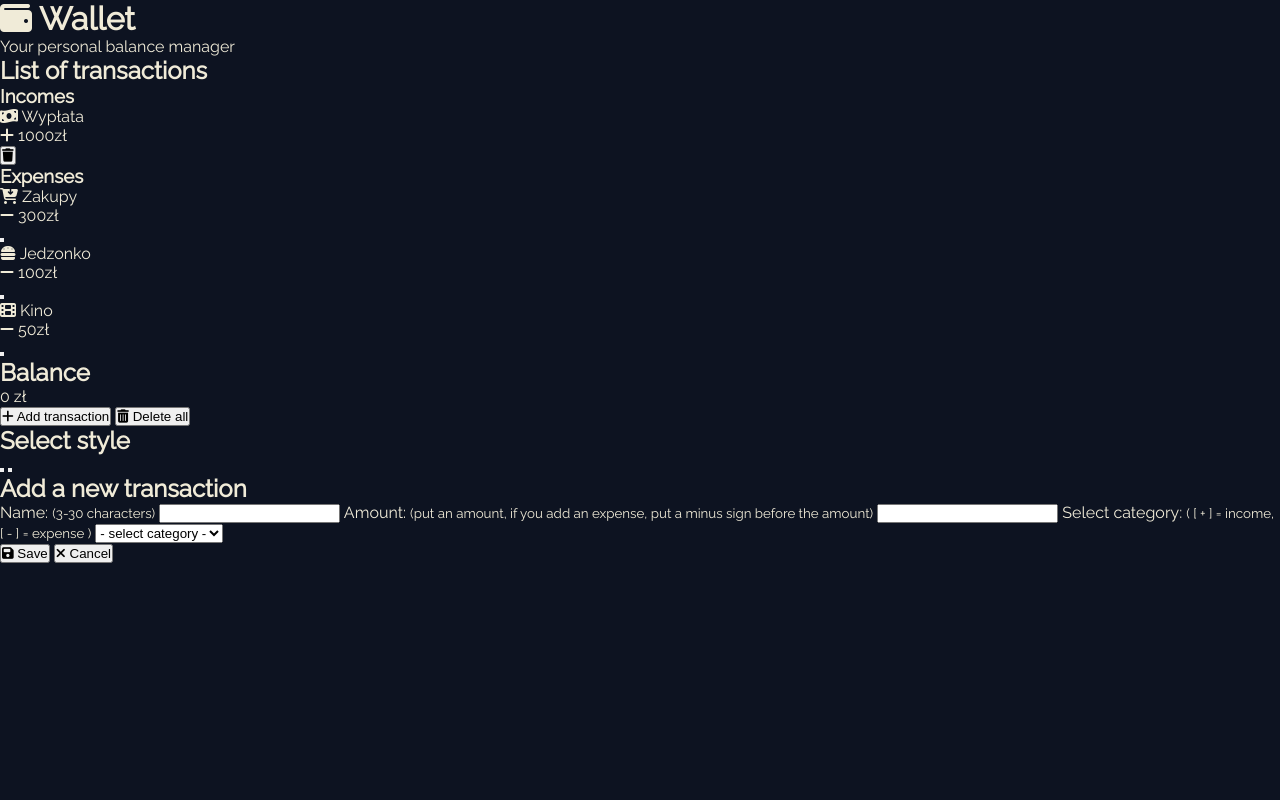
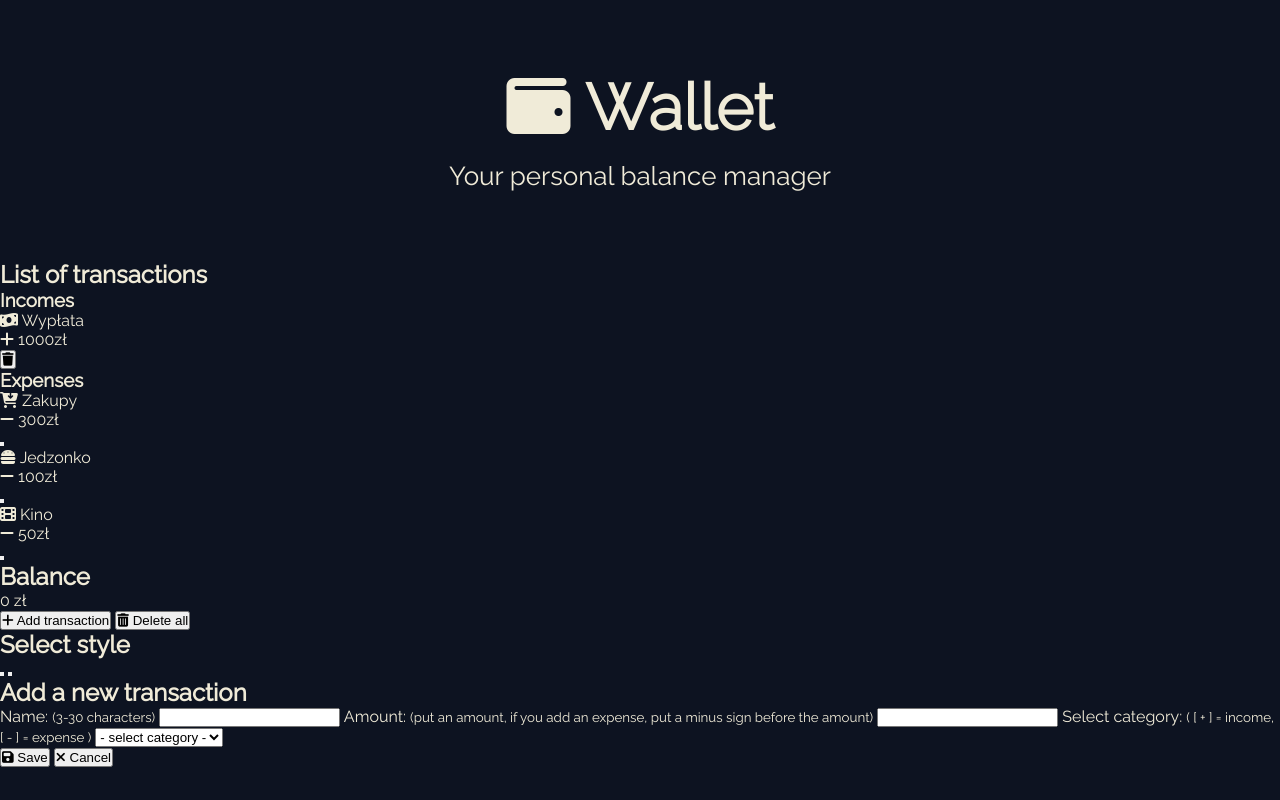
Before and after one commit to wojtekpirog/E-wallet_App_Sass_JavaScript_Responsive, a plain HTML site: page index.html in a window 1280 px wide. Drawn offline with Linux system fonts and the light colour scheme.

Commit message:
Add and then style header

```diff
--- a/index.html
+++ b/index.html
@@ -13,7 +13,7 @@
 <body>
   <!-- Header -->
   <header class="header">
-    <h1><i class="fa-solid fa-wallet"></i> Wallet</h1>
+    <h1 class="header__title"><i class="fa-solid fa-wallet"></i> Wallet</h1>
     <p class="header__text">Your personal balance manager</p>
   </header>
   <!-- Header -->
--- /dev/null
+++ b/scss/breakpoints/_index.scss
@@ -0,0 +1 @@
+@forward "./small";
--- /dev/null
+++ b/scss/breakpoints/_small.scss
@@ -0,0 +1,12 @@
+@media screen and (min-width: 576px) {
+  .header {
+    height: 260px;
+
+    &__title {
+      font-size: 6.4rem;
+    }
+    &__text {
+      font-size: 2.6rem;
+    }
+  }
+}
--- /dev/null
+++ b/scss/components/_header.scss
@@ -0,0 +1,19 @@
+.header {
+  height: 200px;
+  display: flex;
+  flex-direction: column;
+  justify-content: center;
+  align-items: center;
+
+  &__title {
+    margin-bottom: .25em;
+    // font-size: 6.4rem;
+    font-size: 4.8rem;
+    font-family: var(--light-font);
+  }
+
+  &__text {
+    // font-size: 2.6rem;
+    font-size: 1.8rem;
+  }
+}
--- /dev/null
+++ b/scss/components/_index.scss
@@ -0,0 +1 @@
+@forward "./header";
--- a/scss/style.scss
+++ b/scss/style.scss
@@ -1,5 +1,7 @@
+@use "./reset";
 @use "./utilities" as utils;
-@use "./reset";
+@use "./components/" as components;
+@use "./breakpoints/" as breakpoints;
 
 :root {
   --regular-font: "Raleway";
--- a/scss/utilities/_colors.scss
+++ b/scss/utilities/_colors.scss
@@ -1,2 +1,5 @@
 $bgColor: #0d1321;
 $textColor: #f0ebd8;
+$firstColor: #748CAB;
+$secondColor: #3E5C76;
+$thirdColor: #1D2D44;
```
Also changed, not shown: css/style.css, 1 other file.
